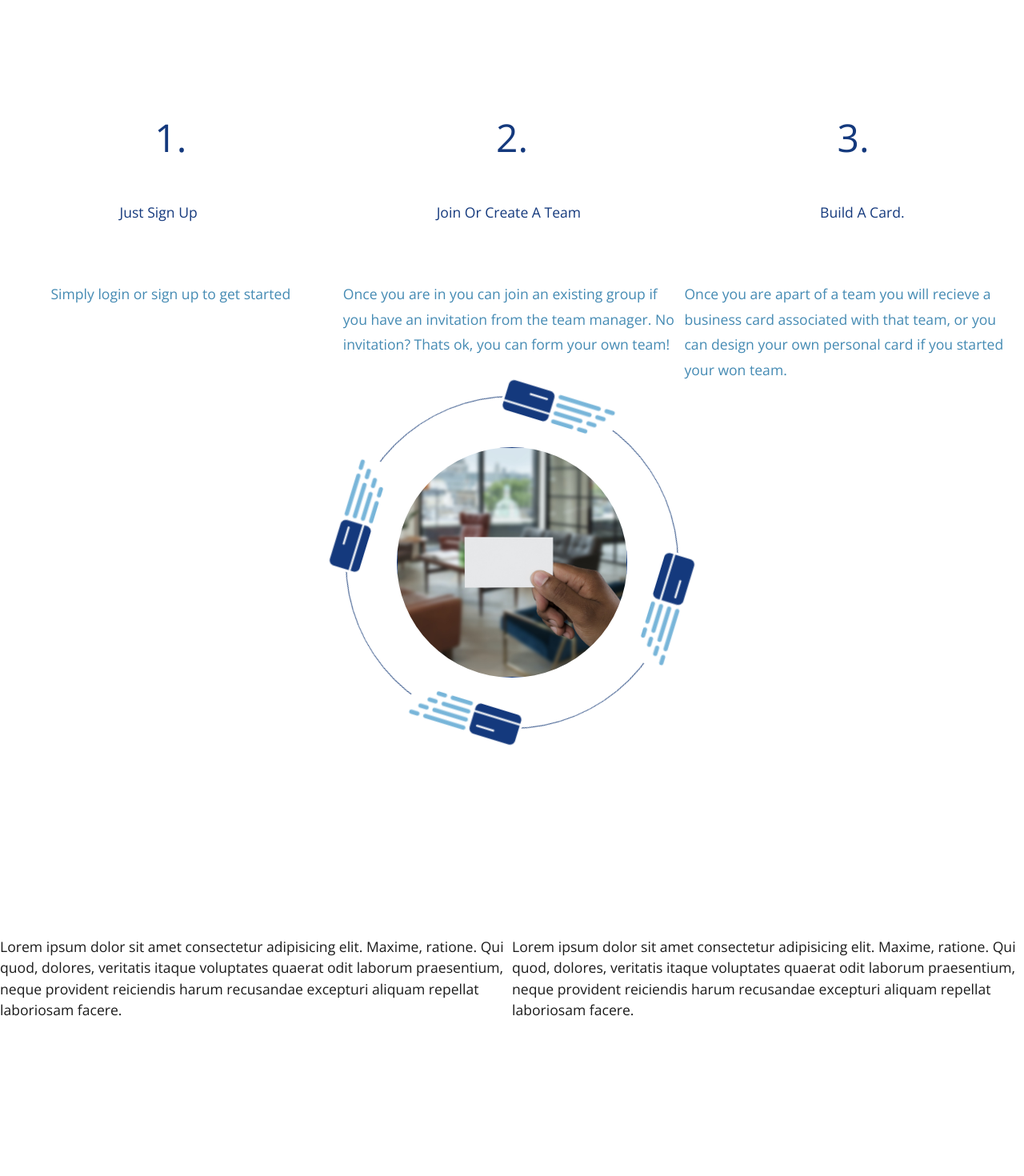
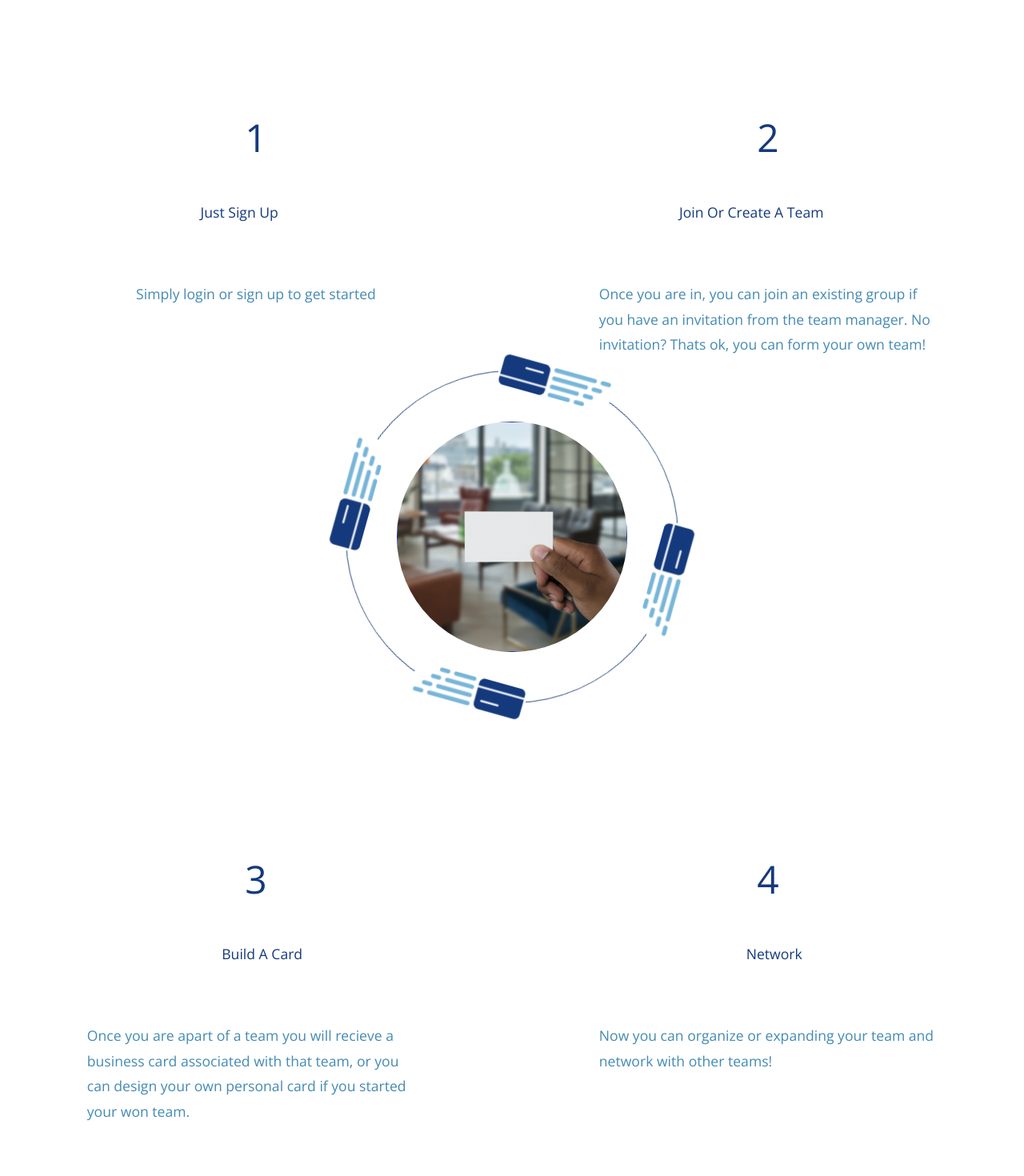
Before and after one commit to DRCallaghan/Carded, a React (Create React App) app in the folder client/: page / in a window 1280 px wide. Shown: the part 1640-3110 px from the top of the page at 80% size. Built offline with nearby package versions, Linux system fonts and the light colour scheme.

Commit message:
modified details

```diff
--- a/client/src/pages/Home.js
+++ b/client/src/pages/Home.js
@@ -79,50 +79,65 @@ const Home = () => {
 
       <div className="details">
         <div className="in-depth">
-          <p>1. </p>
-          <p>2. </p>
-          <p>3. </p>
+          <p>1 </p>
+          <p>2 </p>
         </div>
 
         <div className="in-depth-title">
           <p> Just Sign Up </p>
           <p> Join Or Create A Team </p>
-          <p> Build A Card. </p>
+
         </div>
 
         <div className="in-depth-text">
           <p>Simply login or sign up to get started</p>
           <p>
-            Once you are in you can join an existing group if you have an
+            Once you are in, you can join an existing group if you have an
             invitation from the team manager. No invitation? Thats ok, you can
             form your own team!
-          </p>
-          <p>
-            Once you are apart of a team you will recieve a business card
-            associated with that team, or you can design your own personal card
-            if you started your won team.{" "}
           </p>
         </div>
       </div>
 
       <div class="profile-area">
         <div class="outer-circle">
-          {/* <!-- ============== FLOATING ICONS TO BE CHANGED LATER ======= --> */}
+
           <span class="material-symbols-sharp">  <img src={logo} style ={{width:"225%", border:"none", backgroundColor:"white"}}  alt="card" className="card" /></span>
           <span class="material-symbols-sharp">  <img src={logo} style ={{width:"225%", border:"none", backgroundColor:"white"}}  alt="card" className="card" /></span>
           <span class="material-symbols-sharp">  <img src={logo} style ={{width:"225%", border:"none", backgroundColor:"white"}}  alt="card" className="card" /></span>
           <span class="material-symbols-sharp">  <img src={logo} style ={{width:"225%", border:"none", backgroundColor:"white"}}  alt="card" className="card" /></span>
-          {/* <span class="material-symbols-sharp">javascript</span> */}
+
 
         </div>
         <div class="inner-circle">
-          {/* <!-- ============== PROFILE PIC TO BE CHANGED LATER  ============= --> */}
+
           <img src={hand} style = {{width: "100%"}} alt="card" className="card" />
         </div>
       </div>
 
 
+      <div className="details">
+        <div className="in-depth">
+          <p>3 </p>
+          <p>4 </p>
+        </div>
 
+        <div className="in-depth-title">
+          <p> Build A Card </p>
+          <p> Network </p>
+        </div>
+
+        <div className="in-depth-text">
+          <p>
+            Once you are apart of a team you will recieve a business card
+            associated with that team, or you can design your own personal card
+            if you started your won team.
+          </p>
+          <p>
+            Now you can organize or expanding your team and network with other teams!
+          </p>
+        </div>
+      </div>
       <div className="management">
 
         <p>
```
Also changed, not shown: 1 other file (tests, documents, lock files or other folders).
